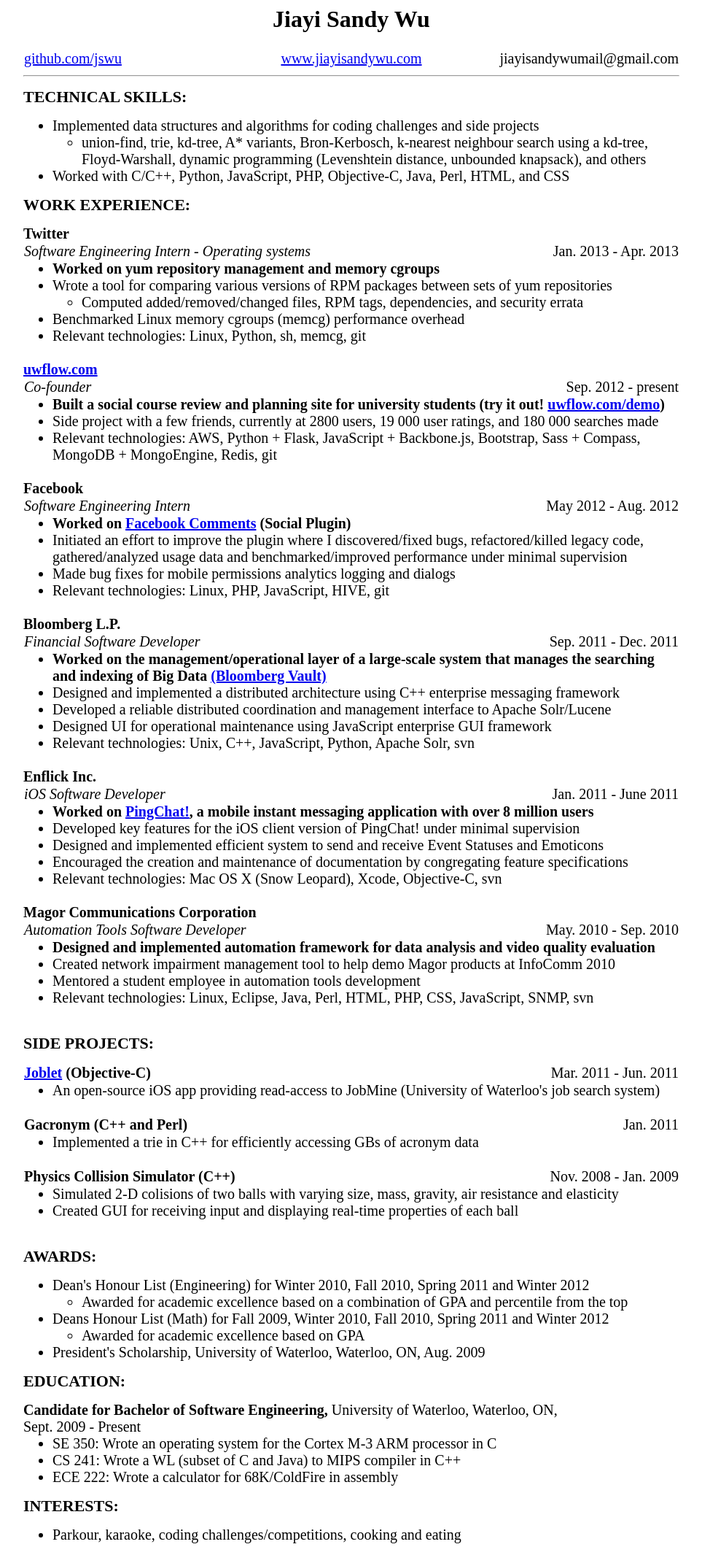
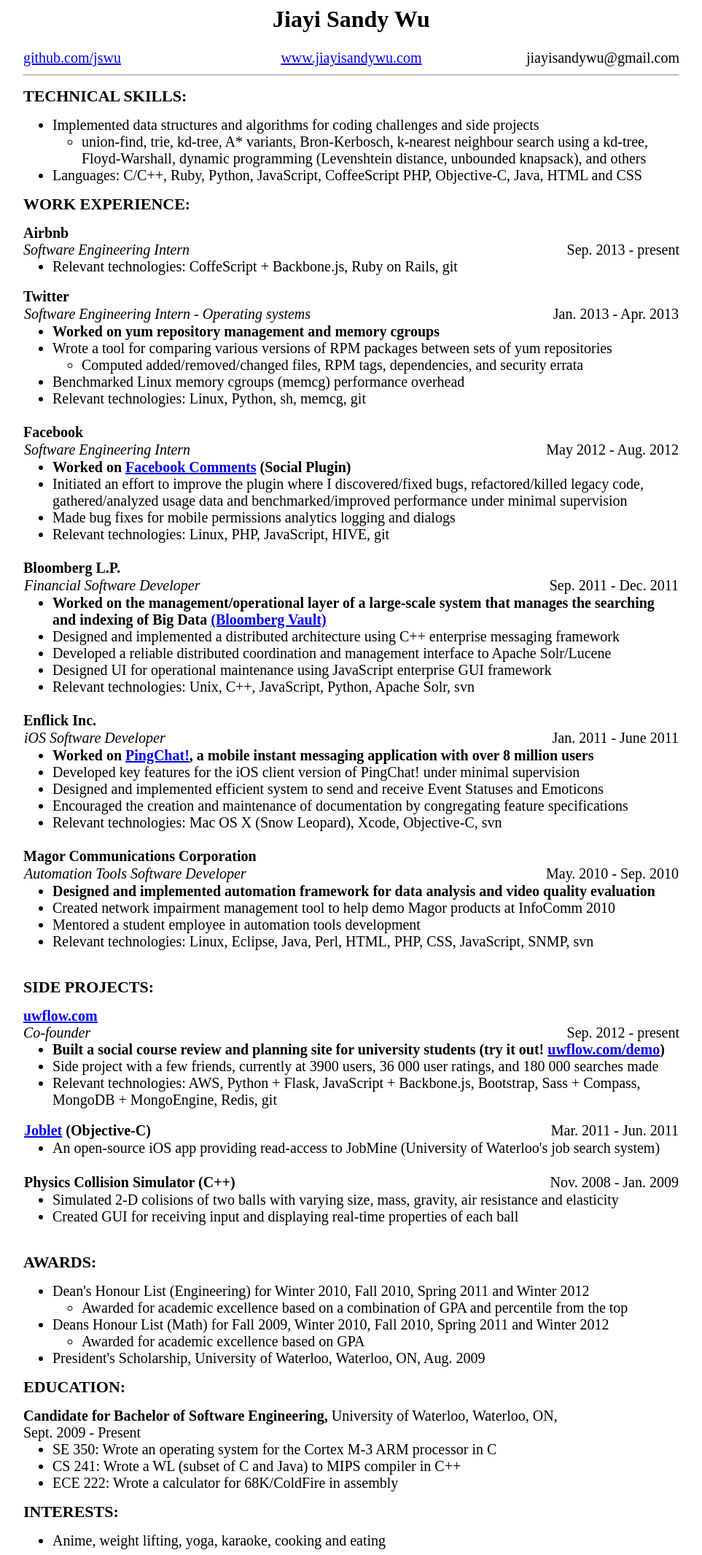
Before and after one commit to jswu/blog, a Jekyll site: the page resume.html, which Jekyll copies as it is, in a window 1280 px wide. Shown: the whole page at 73% size, without its empty margins (158-1121 px from the left). Built offline with Jekyll 4.4.1, drawn with Linux system fonts in a browser that asks for light colours.

Commit message:
Update resume. UWFlow and some Airbnb
Convert some table's to div's

```diff
--- a/resume.html
+++ b/resume.html
@@ -3,16 +3,41 @@
     <title>Jiayi Sandy Wu's Resume</title>
 
   <style type="text/css">
-      div#sandy_title
-      {
+      .title {
         font-size:    32px;
         font-weight:  bold;
         text-align:   center;
       }
-
-      div.head_middle
-      {
-        text-align:   center;
+      .top-matter div {
+        float: left;
+        width: 33.33333%;
+        margin-bottom: 11px;
+      }
+      .text-left {
+        text-align: left;
+      }
+      .text-middle {
+        text-align: center;
+      }
+      .text-right {
+        text-align: right;
+      }
+      .company {
+        font-size: 20px;
+        font-weight: bold;
+      }
+      .position {
+        float: left;
+        width: 80%;
+        font-style: italic;
+      }
+      .date {
+        float: left;
+        width: 20%;
+        text-align: right
+      }
+      .content {
+        margin-bottom: 18px;
       }
       th
       {
@@ -21,18 +46,6 @@
       td
       {
         width:  33%;
-      }
-      .table_left
-      {
-        text-align: left;
-      }
-      .table_middle
-      {
-        text-align: center;
-      }
-      .table_right
-      {
-        text-align: right;
       }
       body
       {
@@ -47,10 +60,6 @@
         border-collapse:  collapse;
         font-size:        20px;
       }
-      table#top_table
-      {
-
-      }
       div.section_head
       {
         font-weight:    bold;
@@ -63,6 +72,13 @@
       {
         margin: 0;
       }
+      .clearfix:after {
+        content: " ";
+        visibility: hidden;
+        display: block;
+        height: 0;
+        clear: both;
+      }
       div.tabbed
       {
         margin-left:    50px;
@@ -71,7 +87,7 @@
       }
       @media print
       {
-        body a, .table_middle
+        a
         {
           color:            black;
           text-decoration:  none;
@@ -85,17 +101,19 @@
   </head>
 
   <body>
-    <div id="sandy_title">Jiayi Sandy Wu</div>
+    <div class="title">Jiayi Sandy Wu</div>
     <br>
-    <table border="0" frame="none" rules="none" width="100%" align="center" id="top_table">
-      <tbody>
-        <tr>
-          <td class="table_left"><a target='_blank' href='https://github.com/jswu'>github.com/jswu</a></td>
-          <td class="table_middle"><a target='_blank' href='http://www.jiayisandywu.com'>www.jiayisandywu.com</a></td>
-          <td class="table_right">jiayisandywumail@gmail.com</td>
-        </tr>
-      </tbody>
-    </table>
+    <div class="top-matter">
+      <div class="text-left">
+        <a target="_blank" href="https://github.com/jswu">github.com/jswu</a>
+      </div>
+      <div class="text-middle">
+        <a target="_blank" href="http://www.jiayisandywu.com">www.jiayisandywu.com</a>
+      </div>
+      <div class="text-right">
+        jiayisandywu@gmail.com
+      </div>
+    </div>
     <hr>
 
     <div class="section_head">TECHNICAL SKILLS:</div>
@@ -108,12 +126,28 @@
           (Levenshtein distance, unbounded knapsack), and others</li>
         </ul>
       </li>
-      <li>Worked with C/C++, Python, JavaScript, PHP, Objective-C, Java, Perl, HTML, and CSS</li>
+      <li>Languages: C/C++, Ruby, Python, JavaScript, CoffeeScript PHP, Objective-C, Java, HTML and CSS</li>
     </ul>
 
     <div class="section_head">WORK EXPERIENCE:</div>
 
-    <strong>Twitter</strong><table border="0">
+    <div class="content">
+      <div class="company">Airbnb</div>
+      <div class="clearfix">
+        <div class="position">
+          <i>Software Engineering Intern</i>
+        </div>
+        <div class="date">
+          Sep. 2013 - present
+        </div>
+      </div>
+      <ul>
+        <li>Relevant technologies: CoffeScript + Backbone.js, Ruby on Rails, git</li>
+      </ul>
+    </div>
+
+    <strong>Twitter</strong>
+    <table border="0">
       <tbody>
         <tr>
           <td style="width:770px;"><i>Software Engineering Intern - Operating systems</i></td>
@@ -129,22 +163,6 @@
       </ul>
       <li>Benchmarked Linux memory cgroups (memcg) performance overhead</li>
       <li>Relevant technologies: Linux, Python, sh, memcg, git</li>
-    </ul>
-    <br>
-
-    <strong><a target='_blank' href="http://uwflow.com/">uwflow.com</a></strong>
-    <table border="0">
-      <tbody>
-        <tr>
-          <td style="width:770px;"><i>Co-founder</i></td>
-          <td style="width:230px;text-align:right;">Sep. 2012 - present</td>
-        </tr>
-      </tbody>
-    </table>
-    <ul>
-      <li><strong>Built a social course review and planning site for university students (try it out! <a target="_blank" href="http://uwflow.com/demo">uwflow.com/demo</a>)</strong></li>
-      <li>Side project with a few friends, currently at 2800 users, 19 000 user ratings, and 180 000 searches made</li>
-      <li>Relevant technologies: AWS, Python + Flask, JavaScript + Backbone.js, Bootstrap, Sass + Compass, MongoDB + MongoEngine, Redis, git</li>
     </ul>
     <br>
 
@@ -181,7 +199,6 @@
       <li>Relevant technologies: Unix, C++, JavaScript, Python, Apache Solr, svn</li>
     </ul>
 
-    <div class="page_break"></div>
     <br>
 
     <b>Enflick Inc.</b><table border="0">
@@ -200,6 +217,7 @@
       <li>Relevant technologies: Mac OS X (Snow Leopard), Xcode, Objective-C, svn</li>
     </ul>
 
+    <div class="page_break"></div>
     <br>
 
     <b>Magor Communications Corporation</b><table border="0">
@@ -221,6 +239,25 @@
 
     <div class="section_head">SIDE PROJECTS:</div>
 
+    <div class="content">
+      <div class="company">
+        <a target='_blank' href="http://uwflow.com/">uwflow.com</a>
+      </div>
+      <div class="clearfix">
+        <div class="position">
+          Co-founder
+        </div>
+        <div class="date">
+          Sep. 2012 - present
+        </div>
+      </div>
+      <ul>
+        <li><strong>Built a social course review and planning site for university students (try it out! <a target="_blank" href="http://uwflow.com/demo">uwflow.com/demo</a>)</strong></li>
+        <li>Side project with a few friends, currently at 3900 users, 36 000 user ratings, and 180 000 searches made</li>
+        <li>Relevant technologies: AWS, Python + Flask, JavaScript + Backbone.js, Bootstrap, Sass + Compass, MongoDB + MongoEngine, Redis, git</li>
+      </ul>
+    </div>
+
     <table border="0">
       <tbody>
         <tr>
@@ -231,19 +268,6 @@
     </table>
     <ul>
       <li>An open-source iOS app providing read-access to JobMine (University of Waterloo's job search system)</li>
-    </ul>
-    <br>
-
-    <table border="0">
-      <tbody>
-        <tr>
-          <td style="width:770px;"><b>Gacronym (C++ and Perl)</b></td>
-          <td style="width:230px;text-align:right;">Jan. 2011</td>
-        </tr>
-      </tbody>
-    </table>
-    <ul>
-      <li>Implemented a trie in C++ for efficiently accessing GBs of acronym data</li>
     </ul>
     <br>
 
@@ -290,7 +314,7 @@
 
     <div class="section_head">INTERESTS:</div>
     <ul>
-      <li>Parkour, karaoke, coding challenges/competitions, cooking and eating</li>
+      <li>Anime, weight lifting, yoga, karaoke, cooking and eating</li>
     </ul>
   </body>
 </html>
```
